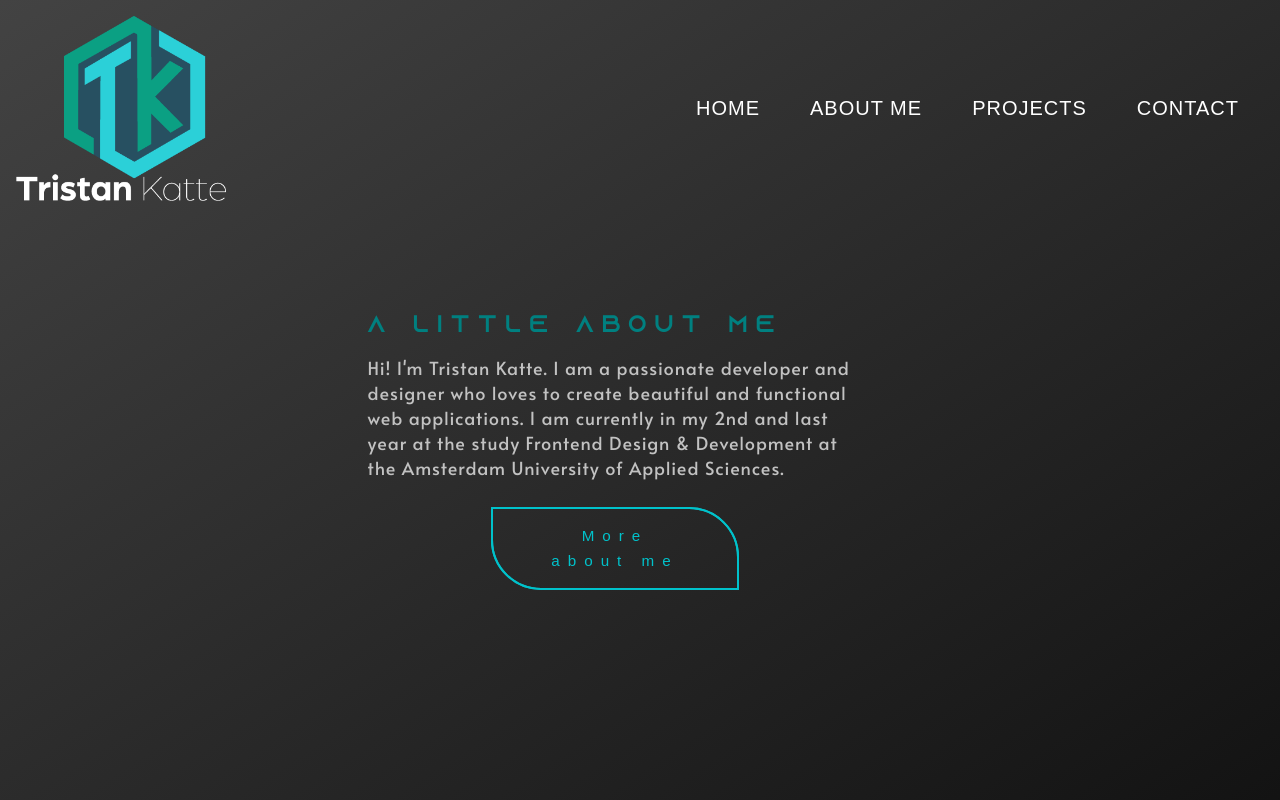
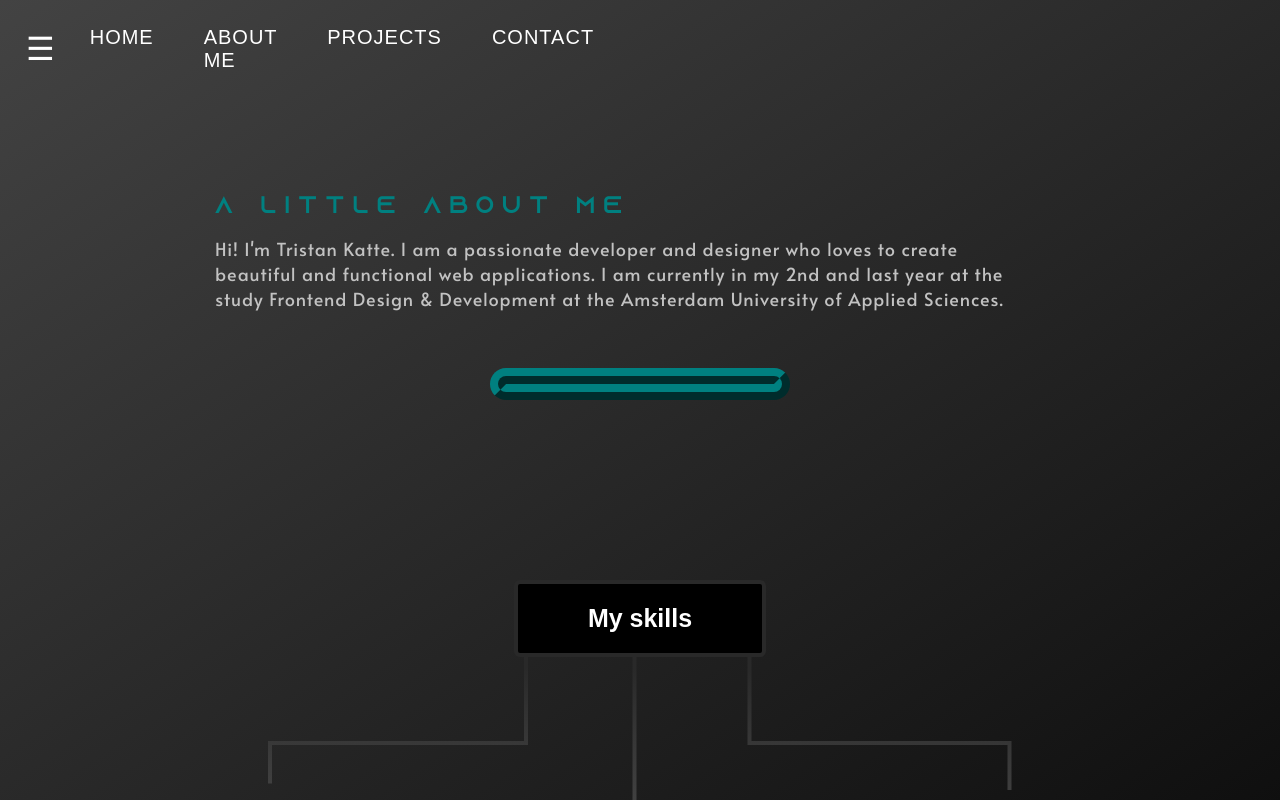
Before and after one commit to TristanKatte/portfolio, a SvelteKit app in the folder myapp/: page / in a window 1280 px wide. Shown: the top 800 px of the page. Built offline with nearby package versions, Linux system fonts and the light colour scheme.

Commit message:
placed button in about

```diff
--- a/myapp/src/routes/components/Header.svelte
+++ b/myapp/src/routes/components/Header.svelte
@@ -128,7 +128,7 @@
         color: white;
     }
 
-    @media screen and (max-width: 30em) {
+    @media screen and (min-width: 30em) {
 
         nav {
             z-index: 1;
--- a/myapp/src/routes/components/Home.svelte
+++ b/myapp/src/routes/components/Home.svelte
@@ -36,11 +36,11 @@
     <p>Hi! I'm Tristan Katte. I am a passionate developer and designer who loves to create beautiful and functional web applications.
        I am currently in my 2nd and last year at the study Frontend Design & Development at the Amsterdam University of Applied Sciences.
     </p>
-    <a class="button" href="/about" aria-label="More about me">More about me</a>
+
   </section>
 
     <section class="about">
-        <enhanced:img class="pic" alt="Foto van mij" src="$lib/assets/profielfoto-zw.jpg"></enhanced:img>
+        <enhanced:img class="pic img" alt="Foto van mij" src="$lib/assets/profielfoto-zw.jpg">
     </section>
   </article>
 
@@ -57,20 +57,13 @@
     height: 100%;
       }
 
-  img {
-    scale: 1;
-    border-radius: 12px;
-    border: 16px solid var(--heading-color);
-    border-style: ridge;
-    }
-
   article {
     display: flex;
     justify-content: center;
     align-items: flex-start;
     flex-direction: row;
     height: 100%;
-    width: 100%;
+    width: 50%;
     padding: 90px 90px;
     font-family: 'alata', sans-serif;
     }
@@ -78,50 +71,25 @@
     .about-me {
     display: flex;
     justify-content: center;
-    align-items: flex-start;
+    align-items: center;
+    flex-direction: row;
+    flex-wrap: wrap;
     height: 100%;
     width: 100%;
     padding: 90px 90px;
     }
 
-  .button {
-    position: relative;
-    padding: 15px 45px;
-    width: 50%;
-    background: transparent;
-    border-radius: 0 50px 0 50px;
-    border: 2px solid #00c2cb;
-    outline: 2px solid #00c2cb;
-    outline-offset: -2px;
-    font-size: .95rem;
-    font-family: 'Orbitron Variable', sans-serif;
-    color: #00c2cb;
-    font-weight: 500;
-    text-decoration: none;
-    cursor: pointer;
-    transition: outline-offset 200ms ease;
-    }
 
-  .button:hover {
-    color: #e0ffff;
-    background-color: var(--heading-color);
-    outline-offset: 4px;
-    }
-
-  .button:active{
-    transform: scale(0.95);
-    }
 
   .about {
     display: flex;
     align-items: center;
     justify-content: center;
     width: 45%;
-    flex-basis: 50%;
     }
 
   .text {
-    width: 45%;
+    max-width: 650px;
     margin-right: 50px;
     font-family: 'alata', sans-serif;
     word-wrap: break-word;
@@ -153,7 +121,7 @@
       flex-wrap: wrap;
     }
 
-    img {
+    .img {
       scale: 0.95;
       border-radius: 12px;
       border: 16px solid var(--heading-color);
@@ -206,42 +174,11 @@
       max-width: 300px;
       border-radius: 18px;
     }
-
-    .button {
-      position: relative;
-      display: block;
-      width: 50%;
-      padding: 15px 30px;
-      margin: auto;
-      background: transparent;
-      border-radius: 0 50px 0 50px;
-      border: 2px solid var(--btn-color);
-      outline: 2px solid var(--btn-color);
-      outline-offset: -2px;
-      font-size: .6rem;
-      font-family: 'Orbitron Variable', sans-serif;
-      color: #00c2cb;
-      font-weight: 200;
-      text-decoration: none;
-      text-align: center;
-      cursor: pointer;
-      transition: outline-offset 200ms ease;
-    }
-
-    .button:hover {
-      color: #e0ffff;
-      background-color: var(--heading-color);
-      outline-offset: 4px;
-    }
-
-    .button:active{
-      transform: scale(0.95);
-    }
 }
 
 @media (min-width: 48em) {
 
-  img {
+  .img {
     scale: 1;
     border-radius: 12px;
     border: 16px solid var(--heading-color);
@@ -256,33 +193,6 @@
     width: 100%;
     /* padding: 90px 90px; */
     font-family: 'alata', sans-serif;
-  }
-
-  .button {
-    position: relative;
-    padding: 15px 45px;
-    background: transparent;
-    border-radius: 0 50px 0 50px;
-    border: 2px solid #00c2cb;
-    outline: 2px solid #00c2cb;
-    outline-offset: -2px;
-    font-size: .95rem;
-    font-family: 'Orbitron Variable', sans-serif;
-    color: #00c2cb;
-    font-weight: 500;
-    text-decoration: none;
-    cursor: pointer;
-    transition: outline-offset 200ms ease;
-  }
-
-  .button:hover {
-  color: #e0ffff;
-  background-color: var(--heading-color);
-  outline-offset: 4px;
-  }
-
-  .button:active{
-  transform: scale(0.95);
   }
 
   .about-me {
```
Also changed, not shown: myapp/src/routes/about/+page.svelte (+29 -0 lines).
